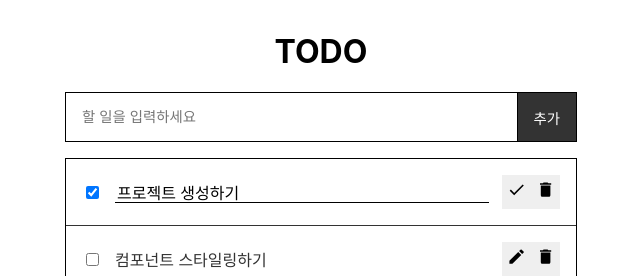
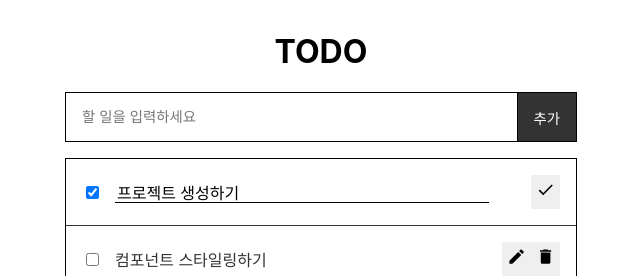
Before and after one commit to constmoon/TODO-TypeScript, a React (Create React App) app: page / in a window 1280 px wide. Both pictures are taken after a click on the button 835 px from the left and 192 px from the top of the page. Shown: the top 276 px of the page, without its empty margins (319-959 px from the left). Built offline with nearby package versions, Linux system fonts and the light colour scheme.

Commit message:
feat: edit 컴포넌트 분리

```diff
--- /dev/null
+++ b/src/components/TodoEdit.js
@@ -0,0 +1,65 @@
+import React, { useState } from 'react';
+import styled from 'styled-components';
+import { MdDone } from 'react-icons/md';
+import { useTodoDispatch } from '../contexts/TodoContext';
+
+const TodoEditText = styled.input.attrs({ type: 'text' })`
+  max-width: 370px;
+  width: 100%;
+  border: 0;
+  border-bottom: 1px solid #000;
+  font-size: 1rem;
+  &:focus {
+    outline: 0;
+  }
+`;
+
+const SubmitEdit = styled.button`
+  cursor: pointer;
+  padding: 0.3rem;
+  border: 0;
+  font-size: 1.2rem;
+  position: relative;
+  margin-left: auto;
+  &:focus {
+    z-index: 1;
+  }
+`;
+
+const TodoEdit = props => {
+  const { id, text } = props;
+  const [editText, setEditText] = useState(text);
+
+  const dispatch = useTodoDispatch();
+
+  const onEditText = e => {
+    return setEditText(e.target.value)
+  }
+
+  const onSubmitEdit = (id, text) => {
+    dispatch({
+      type: 'EDIT',
+      todo: {
+        id,
+        text
+      }
+    });
+  }
+
+  return (
+    <>
+      <TodoEditText
+        value={editText}
+        onChange={onEditText}
+      />
+      <SubmitEdit
+        aria-label="submit"
+        onClick={() => onSubmitEdit(id, editText)}
+      >
+        <MdDone />
+      </SubmitEdit>
+    </>
+  );
+}
+
+export default TodoEdit;
--- a/src/components/TodoItem.js
+++ b/src/components/TodoItem.js
@@ -1,7 +1,8 @@
-import React, { useState } from 'react';
+import React from 'react';
 import styled from 'styled-components';
-import { MdDelete, MdEdit, MdDone } from 'react-icons/md';
+import { MdDelete, MdEdit } from 'react-icons/md';
 import { useTodoDispatch } from '../contexts/TodoContext';
+import TodoEdit from './TodoEdit';
 
 const TodoItemBlock = styled.li`
   color: #333;
@@ -9,6 +10,7 @@ const TodoItemBlock = styled.li`
   text-align: left;
   display: flex;
   align-items: center;
+  justify-content: space-between;
   border-top: 1px solid #333;
   border-bottom: 1px solid #333;
   margin-top: -1px;
@@ -16,17 +18,6 @@ const TodoItemBlock = styled.li`
 
 const TodoText = styled.label`
   max-width: 370px;
-`;
-
-const TodoEditText = styled.input.attrs({ type: 'text' })`
-  max-width: 370px;
-  width: 100%;
-  border: 0;
-  border-bottom: 1px solid #000;
-  font-size: 1rem;
-  &:focus {
-    outline: 0;
-  }
 `;
 
 const Checkbox = styled.input.attrs({ type: 'checkbox' })`
@@ -52,20 +43,8 @@ const EditButton = styled.button`
   }
 `;
 
-const SubmitEdit = styled.button`
-  cursor: pointer;
-  padding: 0.3rem;
-  border: 0;
-  font-size: 1.2rem;
-  position: relative;
-  &:focus {
-    z-index: 1;
-  }
-`;
-
 const DeleteButton = styled.button`
   cursor: pointer;
-  margin-left: auto;
   padding: 0.3rem;
   position: relative;
   border: 0;
@@ -76,9 +55,7 @@ const DeleteButton = styled.button`
 `;
 
 const TodoItem = props => {
-  const { id, text, checked } = props;
-  const [isEditing, setIsEditing] = useState(false);
-  const [editText, setEditText] = useState(text);
+  const { id, text, checked, editMode } = props;
 
   const dispatch = useTodoDispatch();
 
@@ -96,55 +73,31 @@ const TodoItem = props => {
     }
   });
 
-  const onEditText = e => {
-    return setEditText(e.target.value)
-  }
-
-  const onSubmitEdit = (id, text) => {
-    setIsEditing(true)
-    dispatch({
-      type: 'EDIT',
+  const setEditMode = () => dispatch({
+    type: 'SET_EDIT_MODE',
     todo: {
-        id,
-        text
+      id
     }
   });
-    setIsEditing(false)
-  }
 
   return (
     <TodoItemBlock>
       <Checkbox checked={checked} onChange={onToggle} />
-      {isEditing ?
-        <TodoEditText
-          value={editText}
-          onChange={onEditText}
-        /> :
-        <TodoText>{text}</TodoText>}
+      {editMode ? <TodoEdit id={id} text={text} /> :
+        <>
+          <TodoText>{text}</TodoText>
           <ButtonWrap>
-        {isEditing ?
-          <SubmitEdit
-            aria-label="submit"
-            onClick={() => onSubmitEdit(id, editText)}
-          >
-            <MdDone />
-          </SubmitEdit> :
-          <EditButton
-            aria-label="Edit"
-            onClick={() => setIsEditing(true)}
-          >
+            <EditButton aria-label="Edit" onClick={setEditMode}>
               <MdEdit />
             </EditButton>
-        }
-        <DeleteButton
-          aria-label="Delete"
-          onClick={onDelete}
-        >
+            <DeleteButton aria-label="Delete" onClick={onDelete}>
               <MdDelete />
             </DeleteButton>
           </ButtonWrap>
+        </>
+      }
     </TodoItemBlock>
   );
-};
+}
 
 export default TodoItem;
--- a/src/components/TodoList.js
+++ b/src/components/TodoList.js
@@ -22,6 +22,7 @@ const TodoList = () => {
             id={todo.id}
             text={todo.text}
             checked={todo.checked}
+            editMode={todo.editMode}
           />
         ))}
       </ul>
```
Lines whose indentation alone changed are shown as unchanged.
